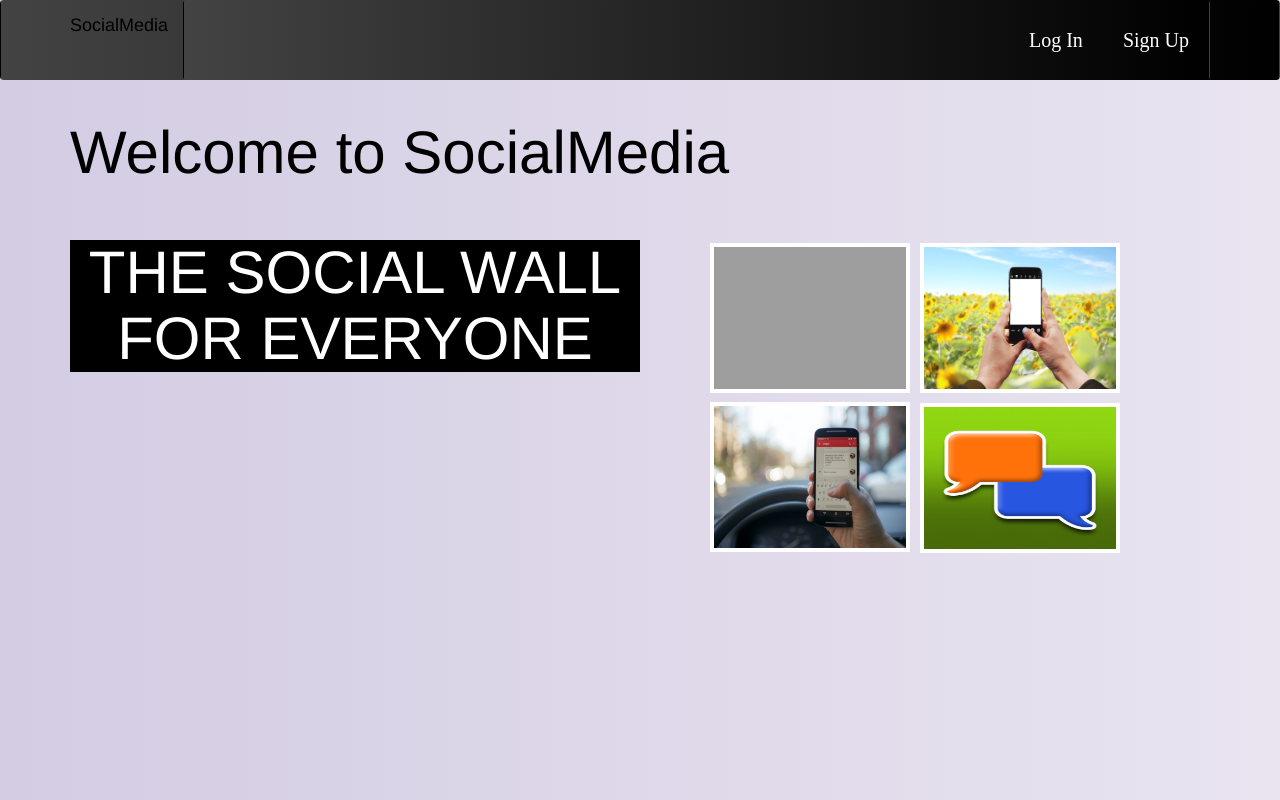
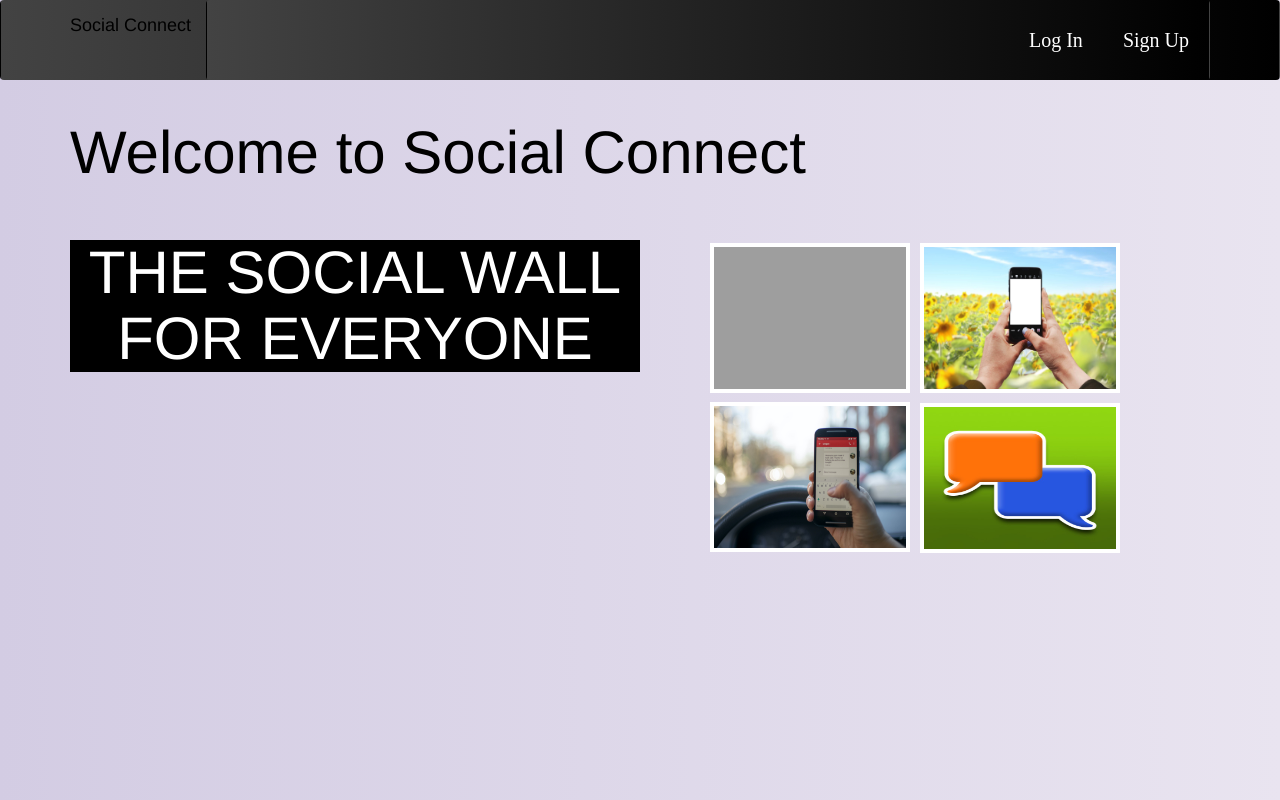
Before and after one commit to Humayun121/SocialMedia, a Django app: page / in a window 1280 px wide. Run offline with Django 4.2, Linux system fonts and the light colour scheme; some libraries are stand-ins or nearby versions; grey boxes are pictures that could not be loaded.

Commit message:
Changed the name of website

```diff
--- a/socials/posts/templates/posts/user_post_list.html
+++ b/socials/posts/templates/posts/user_post_list.html
@@ -8,7 +8,7 @@
 
 	<div class="col-md-4">
 		{% if user_profile.user != request.user %}
-		{% if user_profile.user in request.user.profile.followers.all %}
+		{% if user_profile.user in request.user.profile.follow.all %}
 			<form method="POST" action="{% url 'accounts:unfollow_user' post_user.id %}">
 				{% csrf_token %}
 				<button type="submit">Unfollow</button>
--- a/socials/templates/base.html
+++ b/socials/templates/base.html
@@ -4,7 +4,7 @@
 <head>
     <meta charset="UTF-8">
     <meta name="viewport" content="width=device-width, initial-scale=1.0">
-    <title>SocialMedia</title>
+    <title>SocialConnect</title>
 
     <link rel="stylesheet" href="https://maxcdn.bootstrapcdn.com/bootstrap/3.3.7/css/bootstrap.min.css" integrity="sha384-BVYiiSIFeK1dGmJRAkycuHAHRg32OmUcww7on3RYdg4Va+PmSTsz/K68vbdEjh4u" crossorigin="anonymous">
      <!-- Custom -->
@@ -15,7 +15,7 @@
     <!-- NAVBAR -->
     <nav class="navbar mynav" role="navigation" id="navbar">
         <div class="container">
-            <a class="navbar-brand mynav" href="{% url 'home' %}">SocialMedia</a>
+            <a class="navbar-brand mynav" href="{% url 'home' %}">Social Connect</a>
 
             <ul class="navbar nav-container topBotomBordersOut">
                 <!-- If they are logged in -->
--- a/socials/templates/index.html
+++ b/socials/templates/index.html
@@ -2,7 +2,7 @@
 {% load static %}
 
 {% block content %}
-    <h1>Welcome to SocialMedia</h1>
+    <h1>Welcome to Social Connect</h1>
 
     <h2 class="black-background">THE SOCIAL WALL <br>FOR EVERYONE</h2>
 
```
